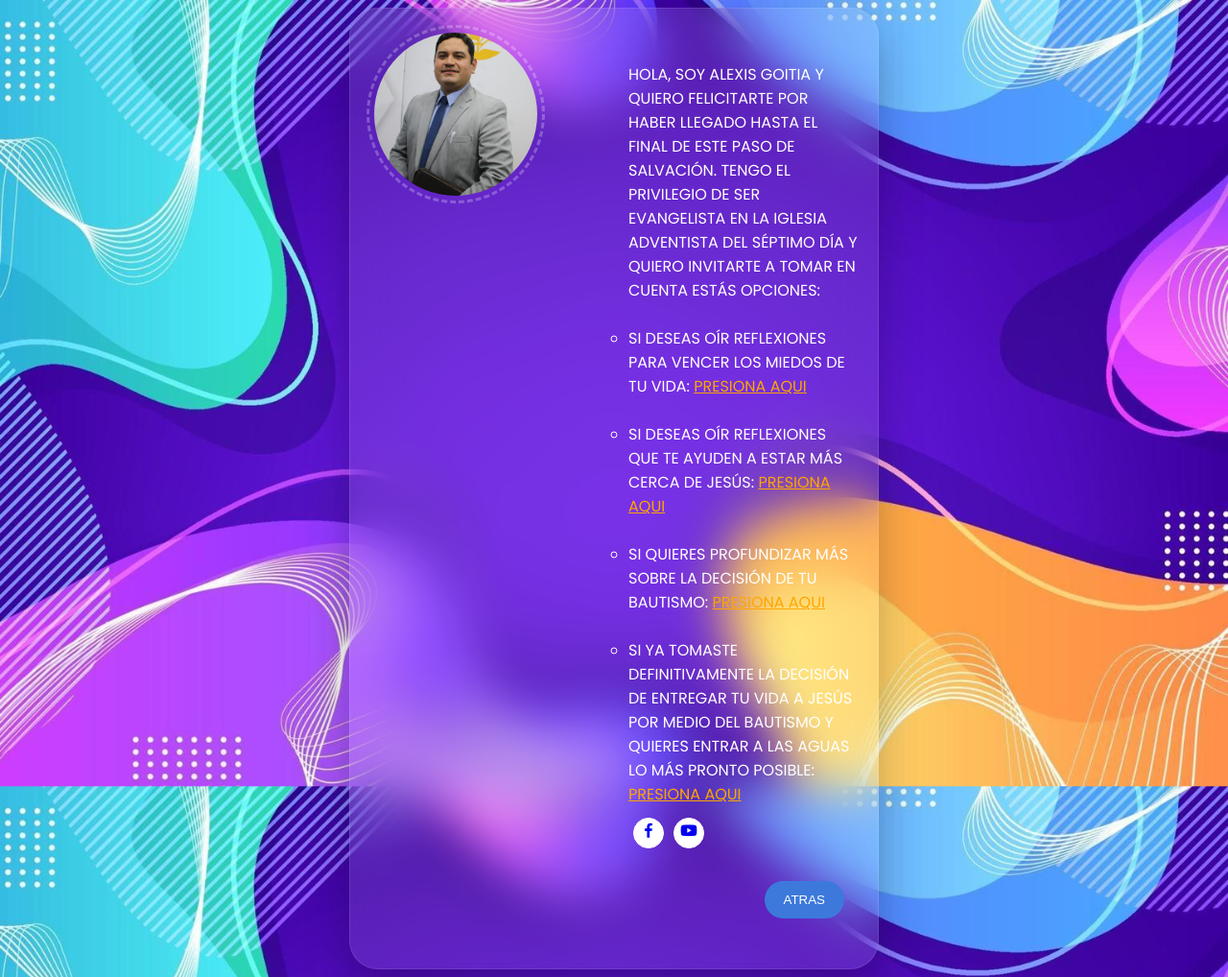
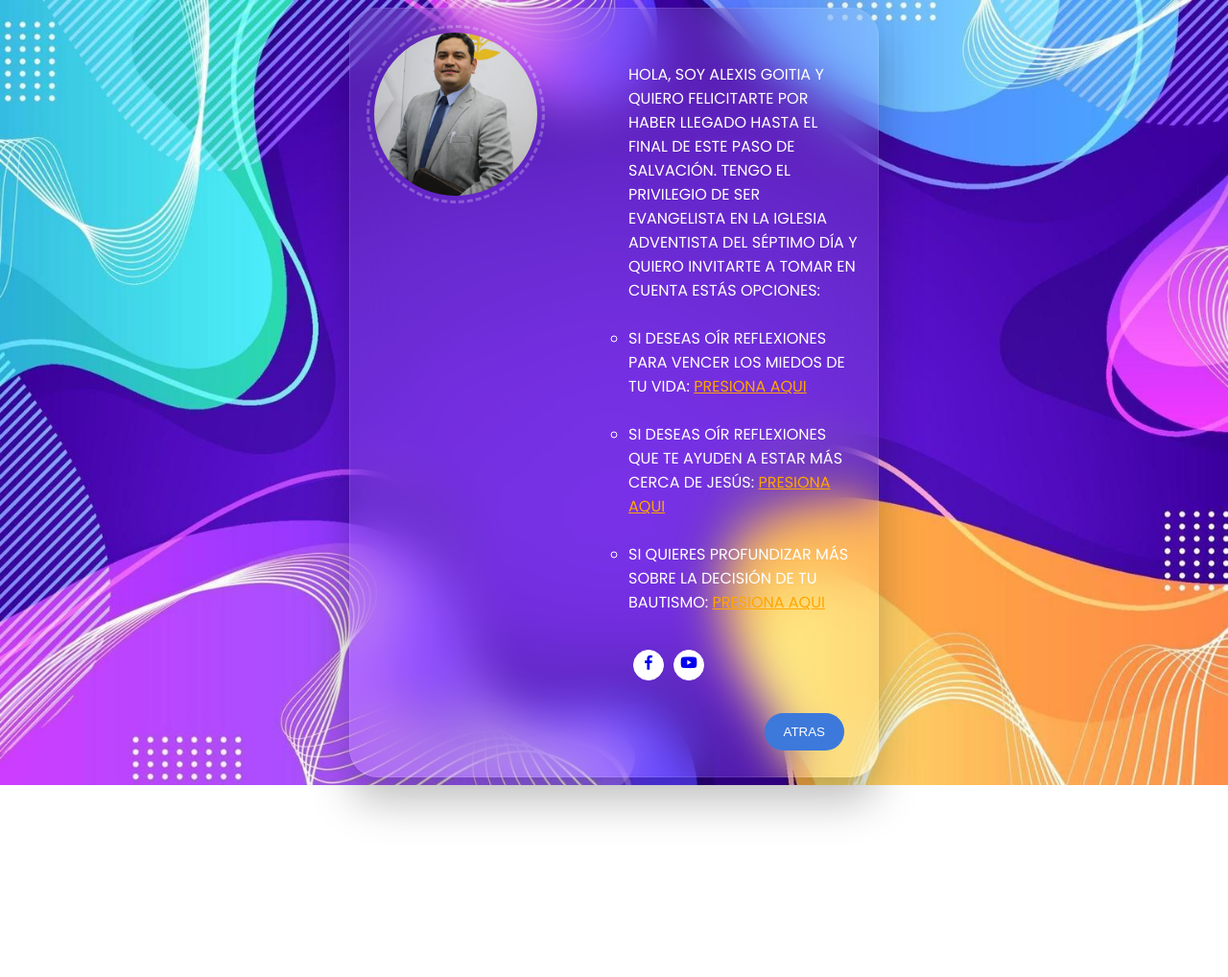
Before and after one commit to 7PasosdeSlavacion/Paso-3, a plain HTML site: page alexis.html in a window 1280 px wide. Shown: the whole page at 96% size. After the commit the page ends 818 px from the top, so only its background shows below. Drawn offline with nearby package versions, Linux system fonts and the light colour scheme.

Commit message:
Add files via upload

```diff
--- a/alexis.css
+++ b/alexis.css
@@ -24,7 +24,7 @@ section {
 .card {
     position: relative;
     width: 550px;
-    height: 1000px;
+    height: 800px;
     backdrop-filter: blur(25px);
     background: rgba(255, 255, 255, .1);
     box-shadow: 0 25px 45px rgba(0, 0, 0, .25);
--- a/alexis.html
+++ b/alexis.html
@@ -58,8 +58,8 @@
                                 <li>Si quieres profundizar más sobre la decisión de tu bautismo: <a
                                         href="https://www.youtube.com/watch?v=mOO1sISeEBU&list=PLZ0yIOXiQ3mXudD7pyAl3heOUC8_kHc5M&ab_channel=AlexisGoitia"
                                         style="color: orange;">Presiona Aqui</a></li><br>
-                                <li>Si ya tomaste definitivamente la decisión de entregar tu vida a Jesús por medio del bautismo y quieres entrar a las aguas lo más pronto posible: <a
-                                        href="https://wa.me/573167316375" style="color: orange;">Presiona Aqui</a></li>
+                                <!--<li>Si ya tomaste definitivamente la decisión de entregar tu vida a Jesús por medio del bautismo y quieres entrar a las aguas lo más pronto posible: <a
+                                        href="https://wa.me/573167316375" style="color: orange;">Presiona Aqui</a></li>-->
                             </ul>
                         </div>
                         <div class="social-icon">
```
